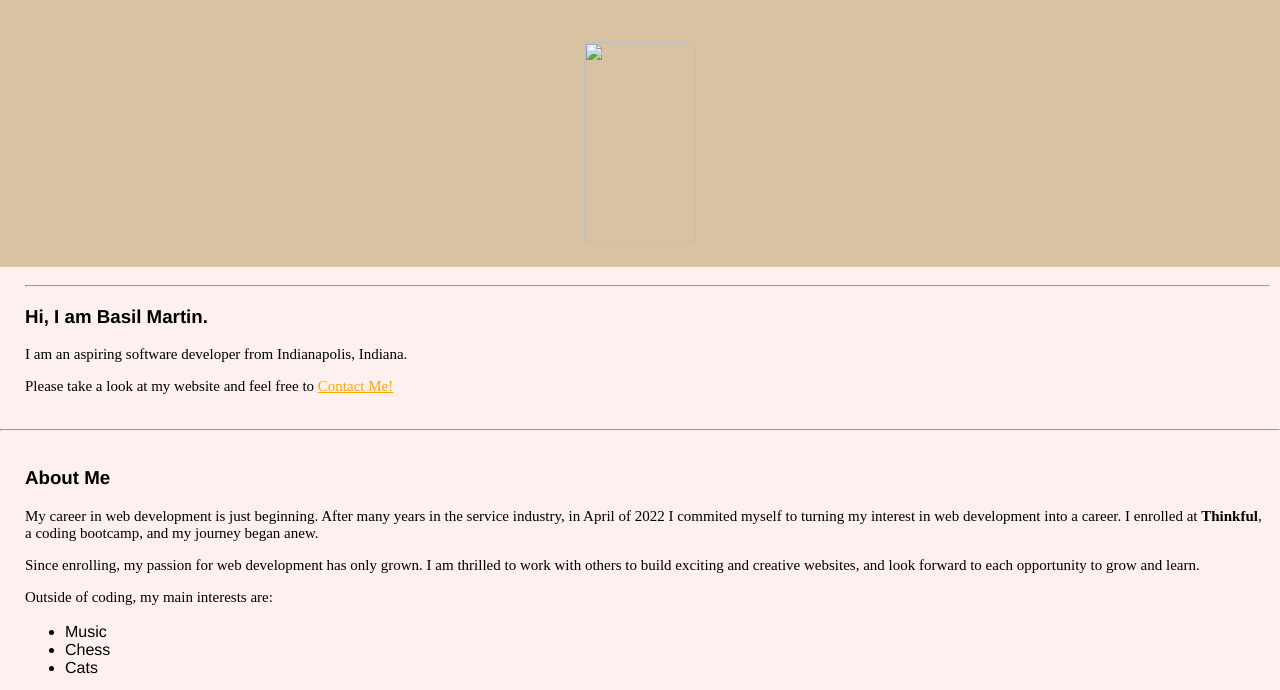
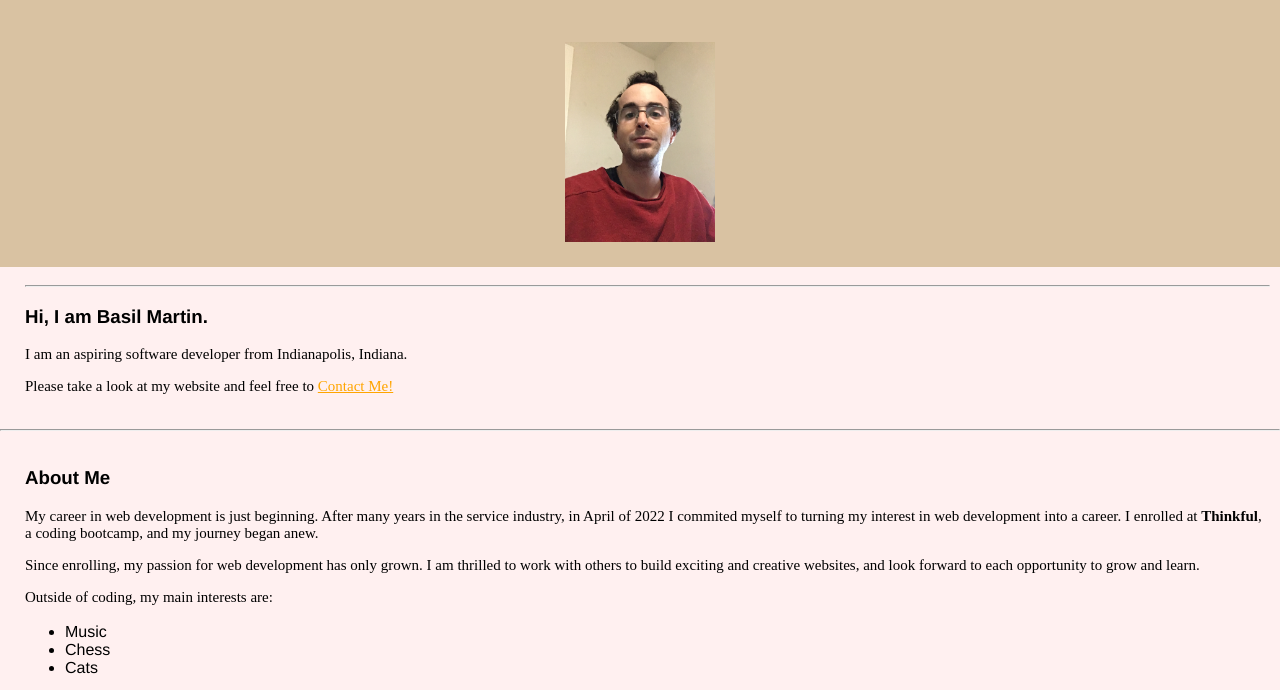
Before and after one commit to BasilCMartin/Portfolio, a plain HTML site: page index.html in a window 1280 px wide. Shown: the part 110-800 px from the top of the page. Drawn offline with nearby package versions, Linux system fonts and the light colour scheme; the site is published under a folder, as on GitHub Pages, so addresses that start at the root find nothing; a script that the page names is missing.

Commit message:
Update index.html

```diff
--- a/index.html
+++ b/index.html
@@ -14,7 +14,7 @@
   <header>
     <h1>Basil Martin</h1>
     <h2>Software Developer</h2>  <!--INSERT IMAGE HERE -->
-     <div class="me"> <img src="/images/chess.jpg" /></div>
+     <div class="me"> <img src="images/chess.jpg" /></div>
   </header>
 
 
```
